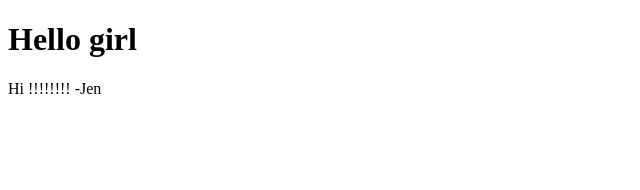
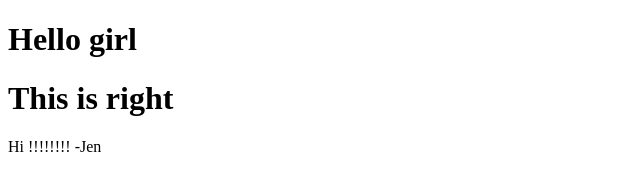
Before and after one commit to osheitchang/Gitcollab, a plain HTML site: page index.html in a window 1280 px wide. Shown: the whole page, without its empty margins (0-640 px from the left). Drawn offline with Linux system fonts and the light colour scheme.

Commit message:
saving my changes

```diff
--- a/index.html
+++ b/index.html
@@ -8,6 +8,7 @@
 </head>
 <body>
     <h1>Hello girl</h1>
+    <h1>This is right</h1>
     <p>Hi !!!!!!!! -Jen</p>
 </body>
 </html>
```
